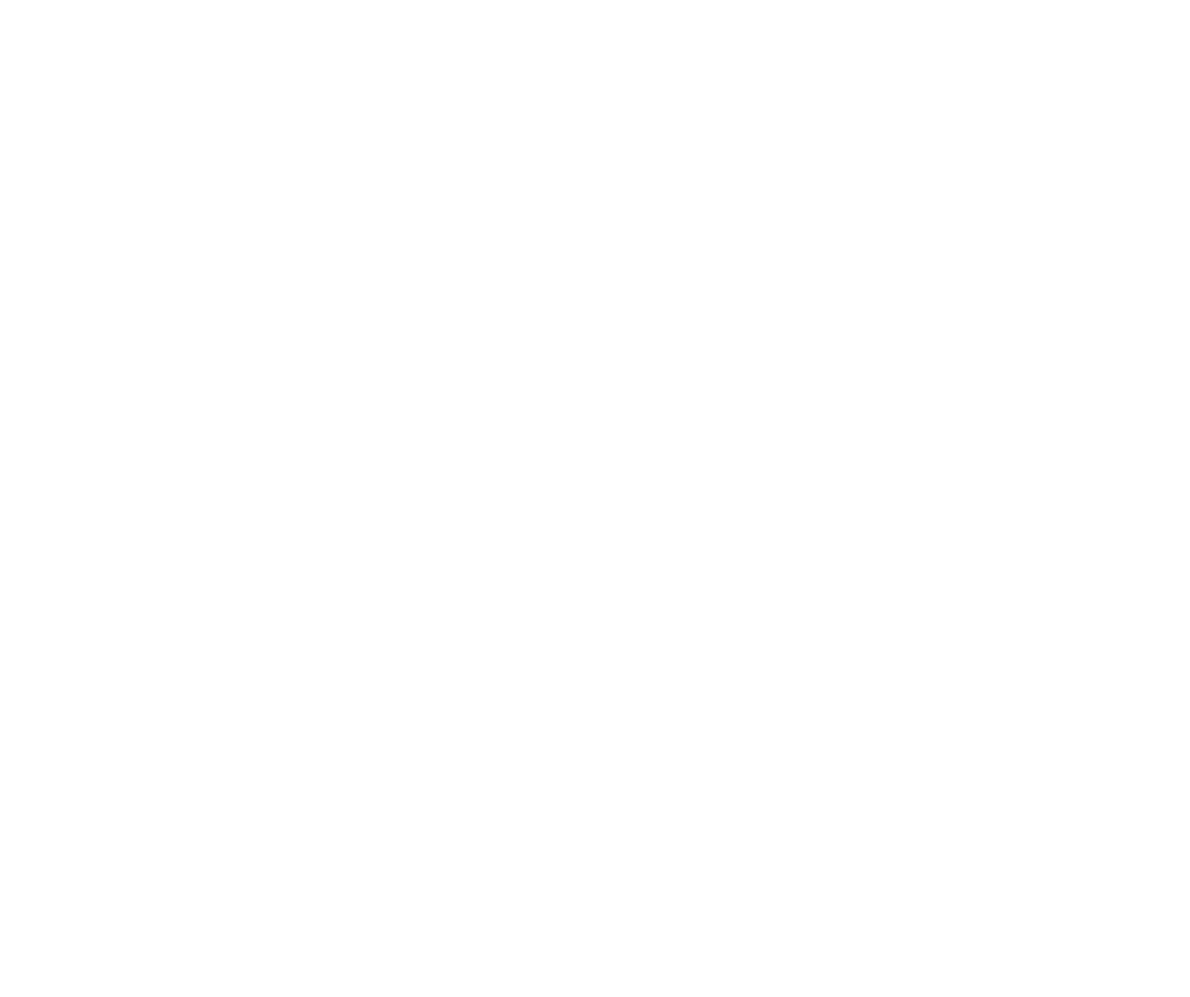
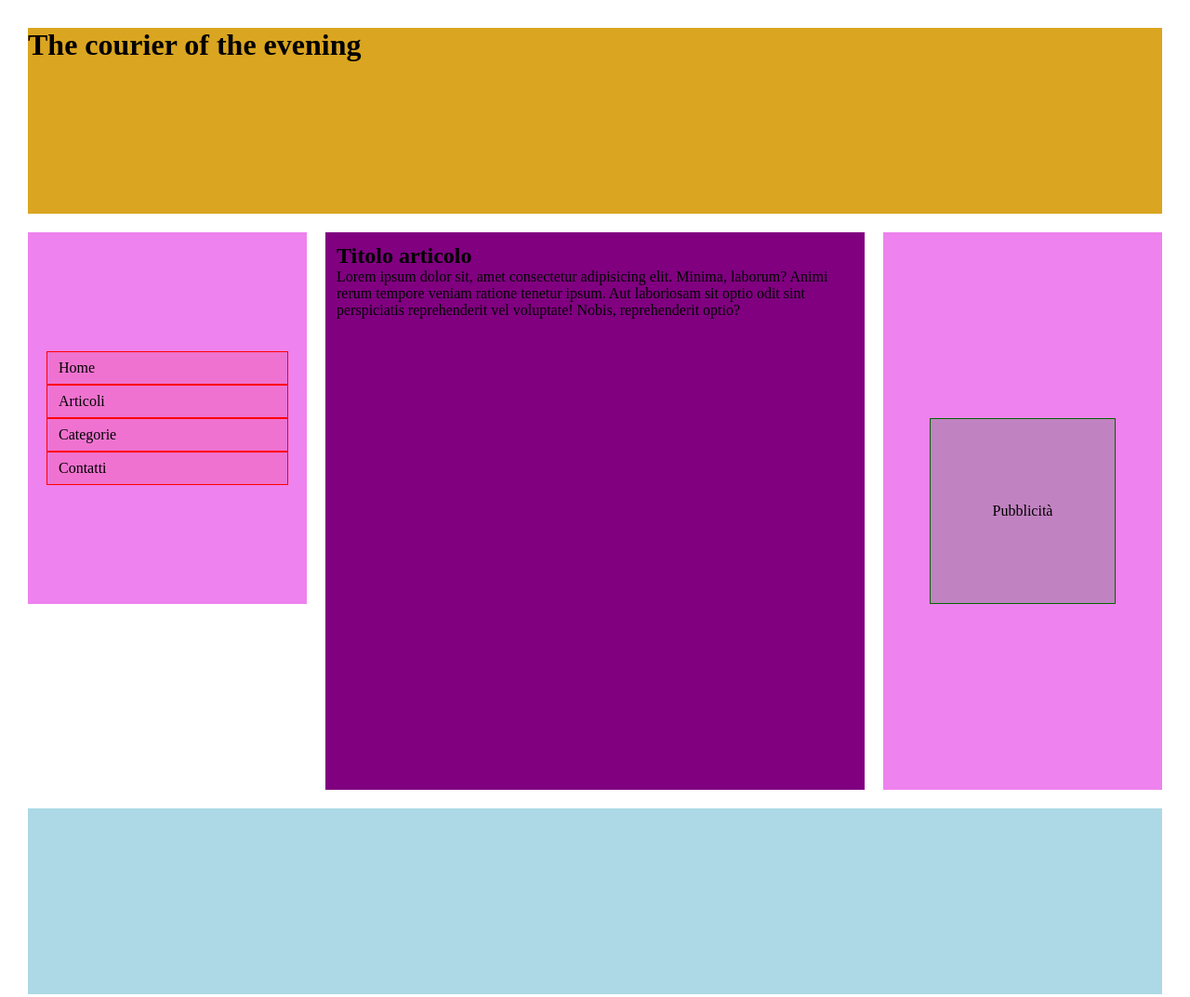
Before and after one commit to mattiavisona/flex-layout, a plain HTML site: page index.html in a window 1280 px wide. Shown: the whole page at 93% size. Before the commit the page ends 800 px from the top, so only its background shows below. Drawn offline with Linux system fonts and the light colour scheme.

Commit message:
fine allenamento

```diff
--- a/css/style.css
+++ b/css/style.css
@@ -0,0 +1,111 @@
+header {
+  height: 200px;
+
+  background-color: #daa520;
+
+
+}
+
+.page-container {
+  display: flex;
+  flex-flow: column nowrap;
+  gap: 20px;
+
+  padding: 30px;
+}
+
+.article-container {
+  display: flex;
+  flex-flow: row nowrap;
+
+  gap: 20px;
+}
+
+
+#links {
+  display: flex;
+
+  flex-flow: column;
+
+  justify-content: center;
+  align-items: stretch;
+}
+
+#links ul {
+  list-style-type: none;
+
+  padding: 20px;
+
+}
+
+
+#links ul li {
+  background-color: #ff000020;
+  border: 1px solid red;
+
+  padding: 8px 12px;
+}
+
+
+/* articolo  */
+main {
+  /* flex-grow: 1; */
+  flex-shrink: 1;
+
+  width: 100%;
+  height: 600px;
+
+  background-color: #800080;
+}
+main article {
+  padding: 12px;
+}
+
+
+aside {
+  flex-grow: 1;
+  min-width: 300px;
+  height: 400px;
+
+  /* influiscono sui figli diretti
+  (flex-items)
+  */
+  display: flex;
+  justify-content: center;
+  align-items: center;
+
+  background-color: #ee82ee;
+
+}
+
+aside:not(#links) {
+  height: auto;
+  /* influiscono su se stesso in relazione
+  al container flex genitore diretto */
+  align-self: stretch;
+
+}
+
+aside .adv {
+
+  width: 200px;
+  height: 200px;
+
+  border: 1px darkgreen solid;
+
+  background-color: #00800030;
+
+
+  display: flex;
+  justify-content: center;
+  align-items: center;
+
+
+}
+
+
+footer {
+  height: 200px;
+
+  background-color: #add8e6;
+}
--- a/index.html
+++ b/index.html
@@ -11,5 +11,50 @@
 </head>
 <body>
 
+  <div class="page-container">
+
+    <header>
+      <h1>The courier of the evening</h1>
+    </header>
+
+    <!-- contenitore per le sezioni principali della pagina,
+    staranno una a fianco all'altra -->
+    <div class="article-container">
+      <aside id="links">
+        <ul>
+          <li>Home</li>
+          <li>Articoli</li>
+          <li>Categorie</li>
+          <li>Contatti</li>
+        </ul>
+      </aside>
+
+      <main>
+        <article>
+          <h2>
+            Titolo articolo
+          </h2>
+
+          <p>
+            Lorem ipsum dolor sit, amet consectetur adipisicing elit. Minima, laborum? Animi rerum tempore veniam ratione tenetur ipsum. Aut laboriosam sit optio odit sint perspiciatis reprehenderit vel voluptate! Nobis, reprehenderit optio?
+          </p>
+        </article>
+      </main>
+
+      <aside>
+        <div class="adv">
+          Pubblicità
+        </div>
+      </aside>
+    </div>
+
+
+    <footer>
+
+    </footer>
+
+  </div>
+
+
 </body>
 </html>
```
